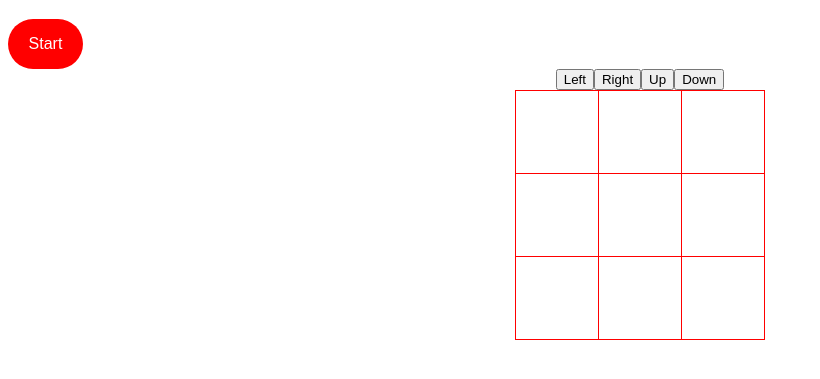
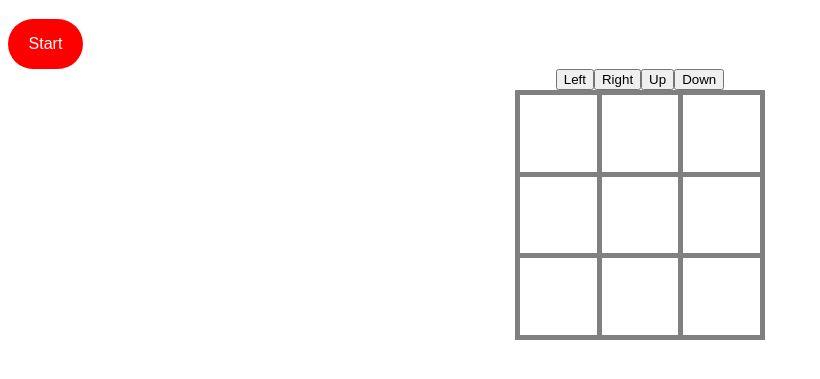
Before and after one commit to gauthamguna97/2048_game, a React app: page / in a window 1280 px wide. Shown: the part 61-440 px from the top of the page, without its empty margins (0-820 px from the left). Built offline with nearby package versions, Linux system fonts and the light colour scheme.

Commit message:
Update style

```diff
--- a/src/styles.css
+++ b/src/styles.css
@@ -4,7 +4,7 @@
 }
 
 table tr td {
-  border: 0.05px solid red;
+  border: 5px solid grey;
 }
 
 table {
@@ -13,6 +13,8 @@ table {
   border-collapse: collapse;
   background-color: red;
   table-layout: fixed;
+  font-weight: 1000px;
+  font-size: 25px;
 }
 
 .startGame {
```
